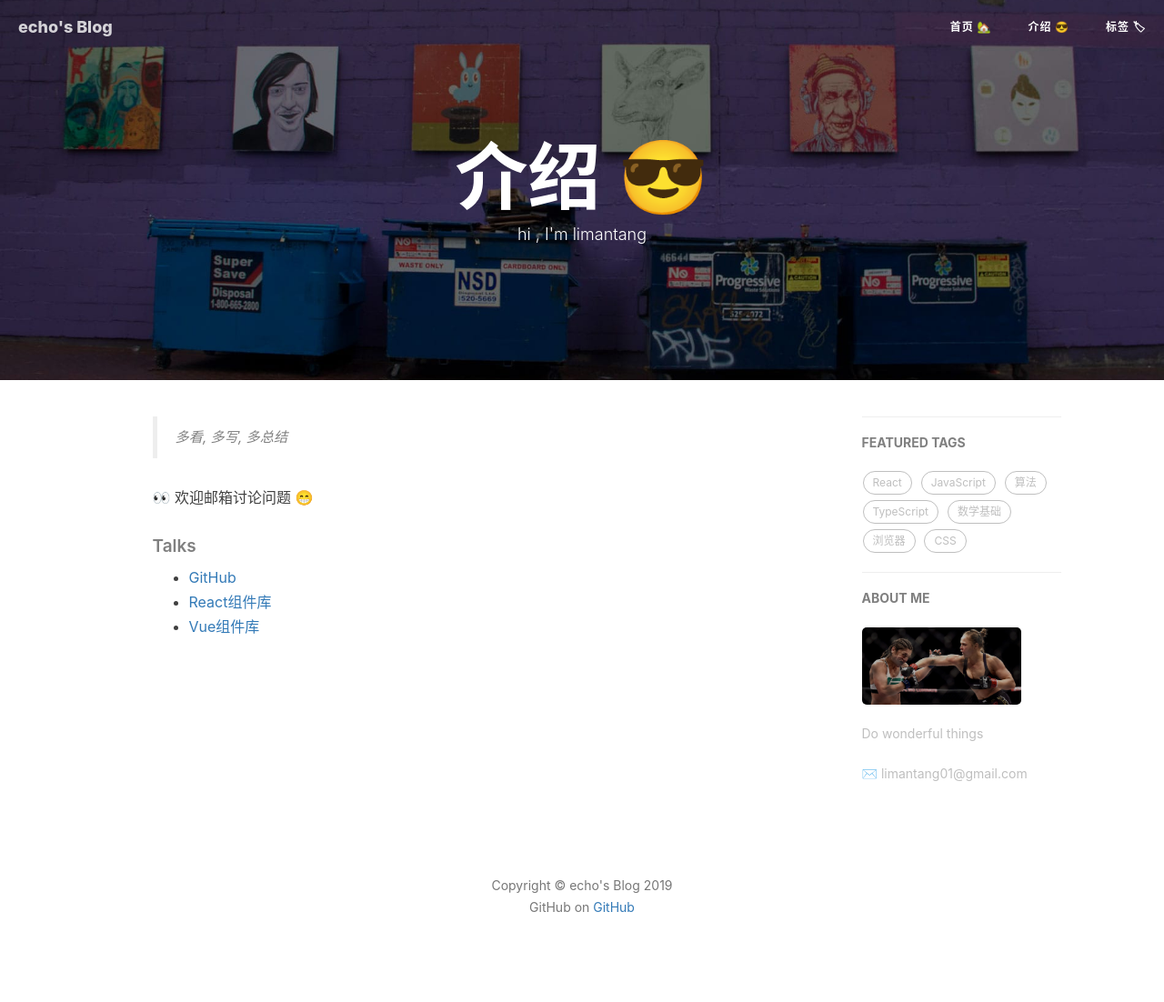
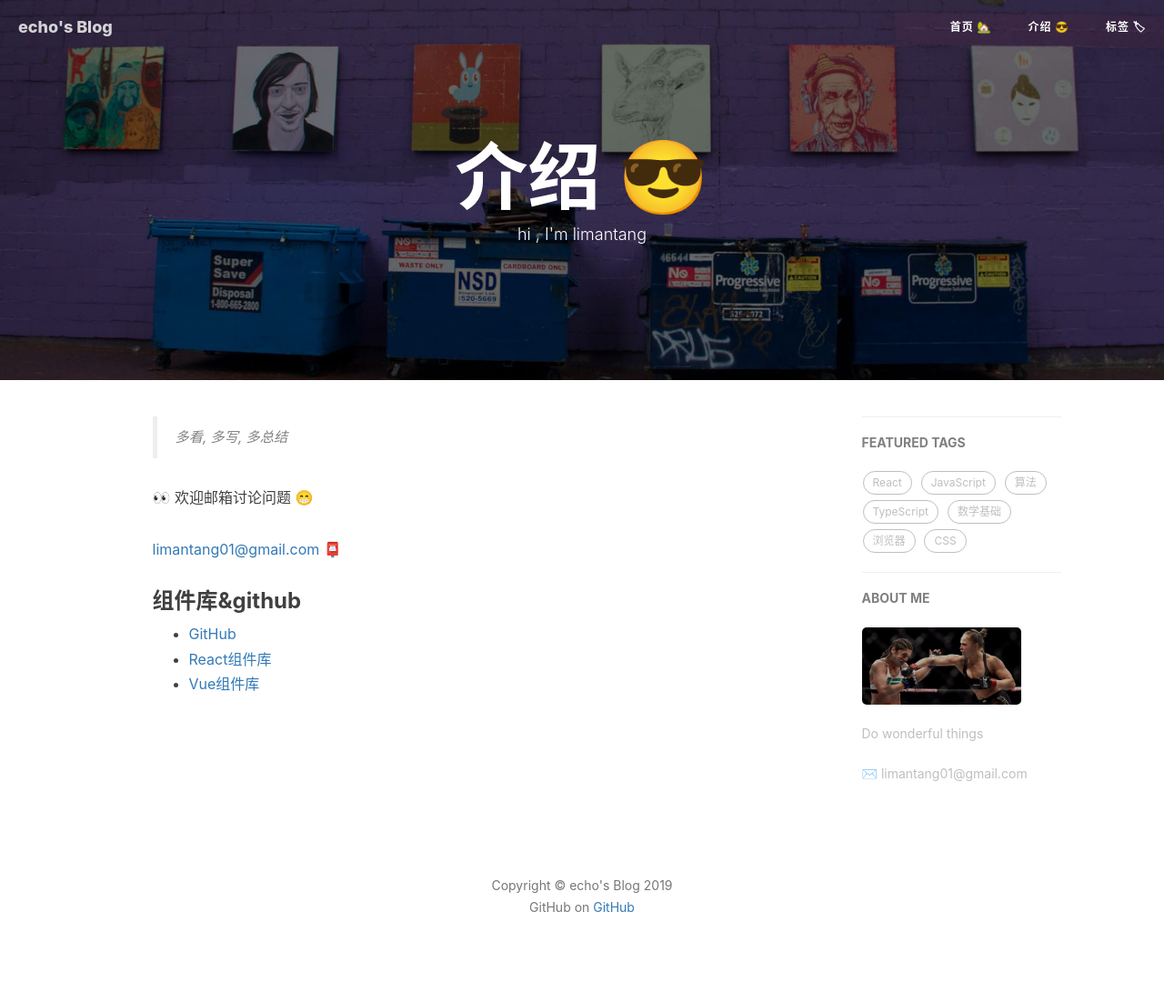
Before and after one commit to echoheart/echoheart.github.io, a Jekyll site: the page built from about.html, in a window 1280 px wide. Shown: the whole page at 91% size. Built offline with Jekyll 4.4.1, drawn with Linux system fonts in a browser that asks for light colours; nearby versions of some CDN libraries; comment, search, counter and statistics services are not loaded.

Commit message:
更新配置

```diff
--- a/about.html
+++ b/about.html
@@ -12,10 +12,9 @@ header-img: "img/home-bg-art.jpg"
     <blockquote><p>多看, 多写, 多总结</p></blockquote>
 
     <p> 👀 欢迎邮箱讨论问题 😁 </p>
+    <p> <a href="mailto:limantang01@gmail.com">limantang01@gmail.com</a> 📮 </p>
 
-    <p></p>
-
-    <h5>Talks</h5>
+    <h3>组件库&github</h3>
 
     <ul>
         <li><a href="https://github.com/echoheart">GitHub</a></li>
```
